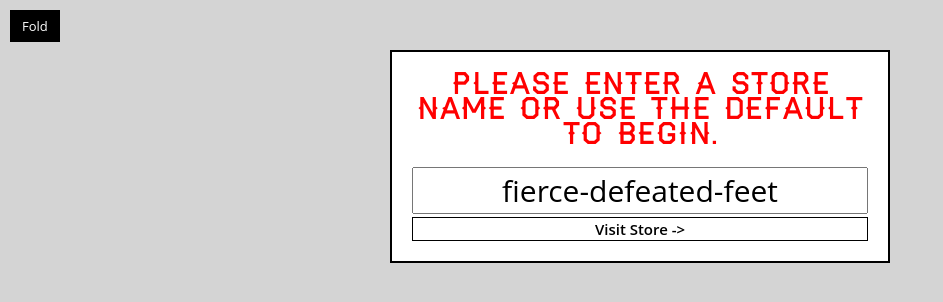
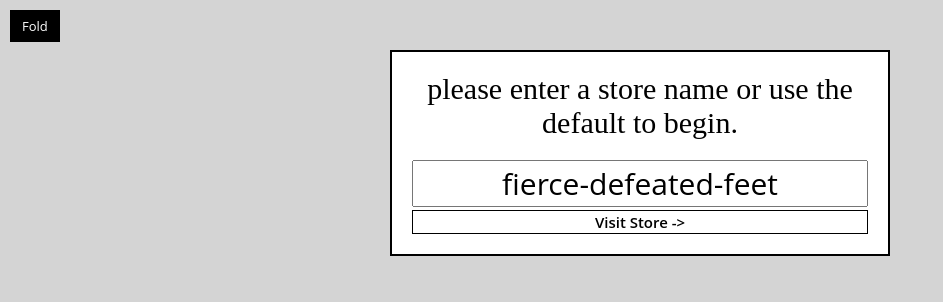
Before and after one commit to vinson-ridenour/catch-of-the-day, a React (Create React App) app: page / in a window 1280 px wide. Shown: the top 302 px of the page, without its empty margins (0-943 px from the left). Built offline with nearby package versions, Linux system fonts and the light colour scheme; what re-base would draw is missing.

Commit message:
another test

```diff
--- a/src/css/style.css
+++ b/src/css/style.css
@@ -644,7 +644,7 @@
 }
 
 #instructions {
+  font-family: none;
   font-weight: normal;
   text-transform: lowercase;
-  color: red;
 }
```
